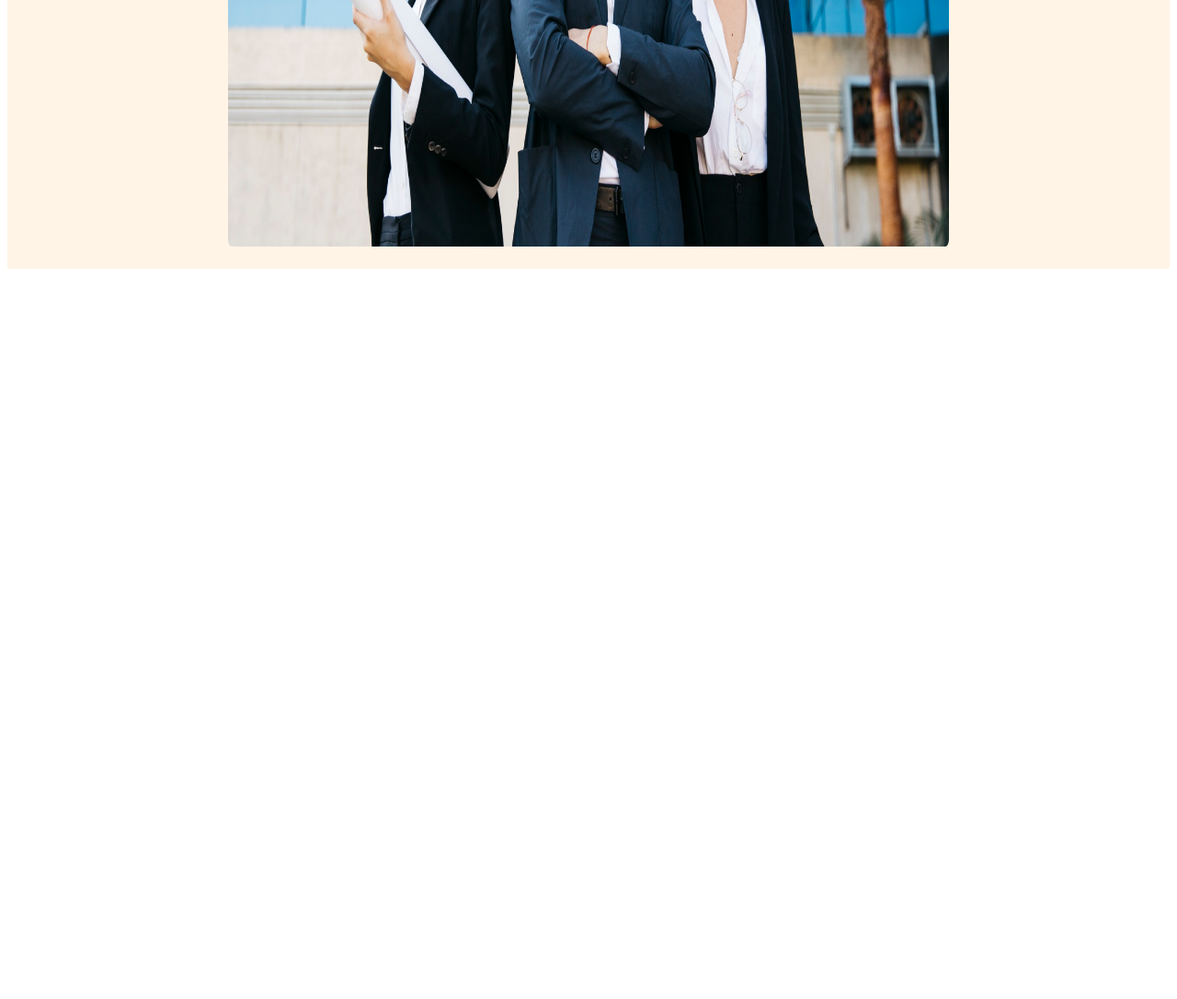
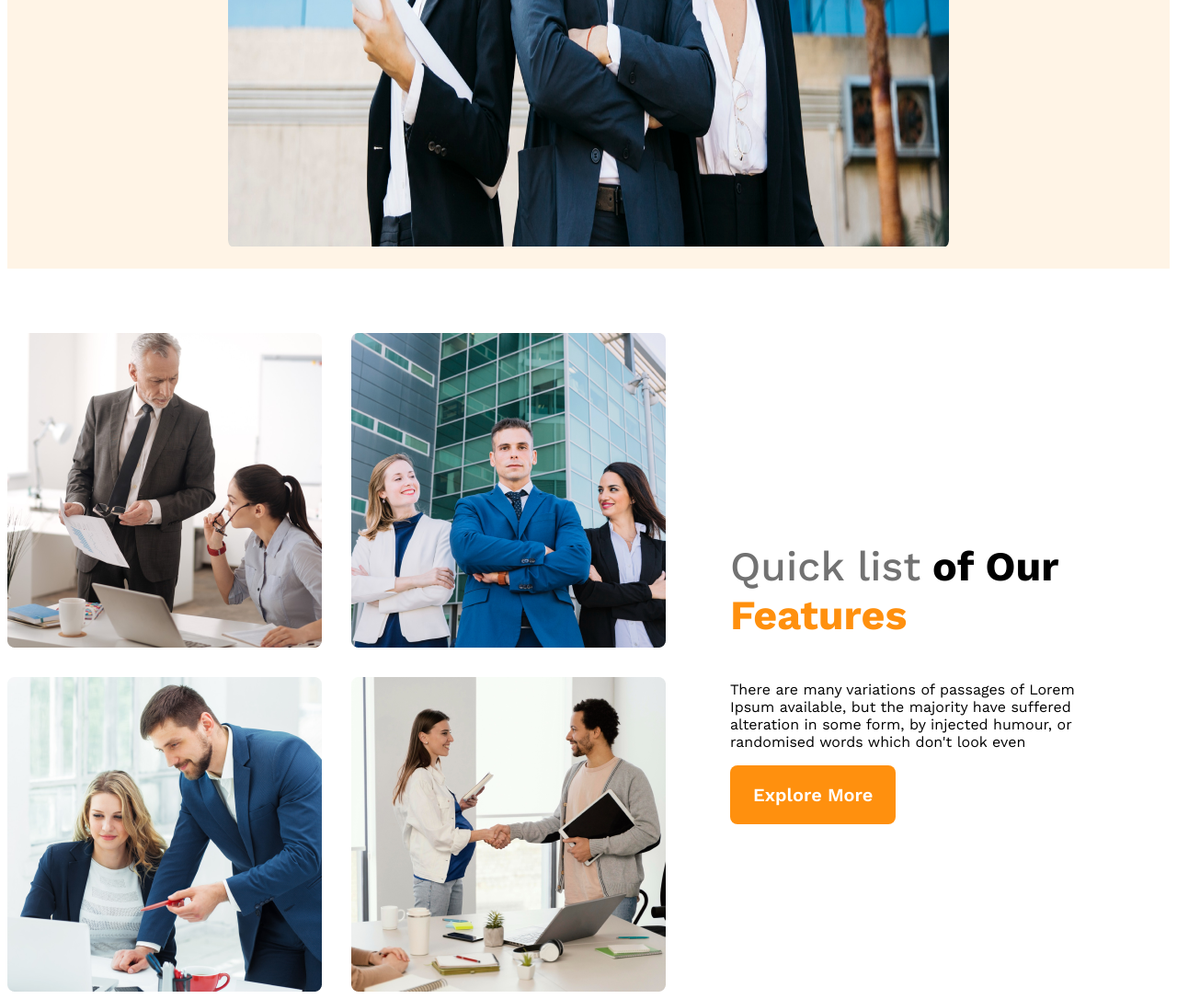
Before and after one commit to monira7714/g3-architect-website, a plain HTML site: page index.html in a window 1280 px wide. Shown: the part 978-2064 px from the top of the page at 92% size. Before the commit the page ends 1278 px from the top, so only its background shows below. Drawn offline with nearby package versions, Linux system fonts and the light colour scheme.

Commit message:
feature section added

```diff
--- a/architect.css
+++ b/architect.css
@@ -65,6 +65,8 @@ nav li a {
     margin-top: 20px;
     width: 100%;
 }
+
+
 /* resposive media query  */
 /* mobile/small device  */
 
@@ -84,3 +86,34 @@ nav li a {
         flex-direction: column;
     }
 }
+/* main styles  */
+main{
+    max-width: 1440px;
+    margin: 0 auto;
+}
+/* teams styles  */
+.teams-container{
+    margin-top: 70px;
+    display: flex;
+    align-items: center;
+}
+.teams-img-container {
+    display: grid;
+    grid-template-columns: repeat(2, 1fr);
+    gap: 2rem;
+}
+.teams-content {
+    padding-left: 70px;
+    padding-right: 70px;
+}
+.teams-title {
+    font-size: 2.8rem;
+}
+.quick{
+    color: #727272;
+    font-weight: 500;
+}
+.text-features {
+    color: #FF900E;
+    font-weight: 700;
+}
--- a/index.html
+++ b/index.html
@@ -9,6 +9,7 @@
 </head>
 
 <body>
+    <!-- header start  -->
     <header>
         <nav>
             <h3 class="nav-title">G3 Architects</h3>
@@ -28,7 +29,23 @@
             <img src="images/banner.png" width="1440px" height="700px">
         </div>
     </header>
-    <main></main>
+    <!-- header end  -->
+    <main>
+        <!-- feature section  -->
+        <section class="teams-container">
+            <div class="teams-img-container">
+                <img src="images/team1.png" alt="">
+                <img src="images/team2.png" alt="">
+                <img src="images/team3.png" alt="">
+                <img src="images/team4.png" alt="">
+            </div>
+            <div class="teams-content">
+                <h3 class="teams-title"><span class="quick">Quick list</span> <span class="of">of Our</span>  <span class="text-features">Features</span></h3>
+                <p class="teams-des">There are many variations of passages of Lorem Ipsum available, but the majority have suffered alteration in some form, by injected humour, or randomised words which don't look even</p>
+                <button class="btn-primary">Explore More</button>
+            </div>
+        </section>
+    </main>
     <footer></footer>
 </body>
 
```
